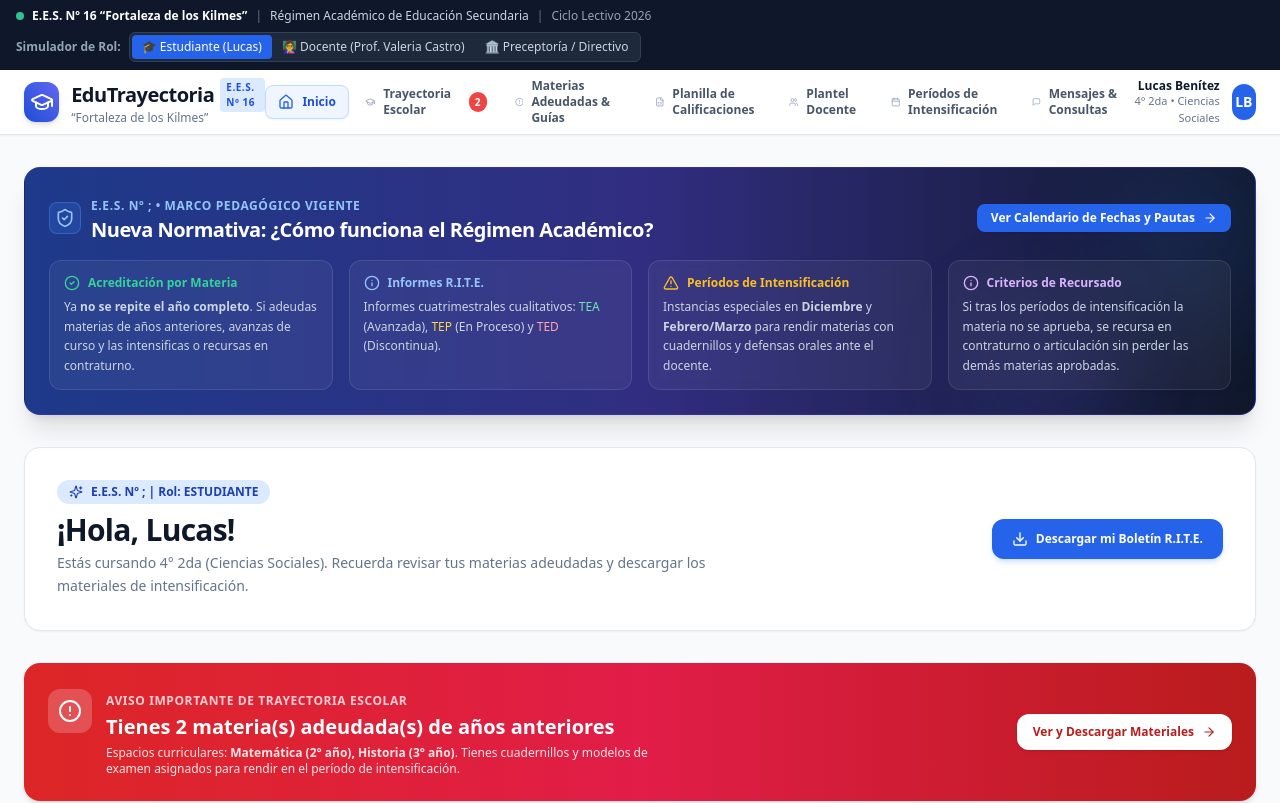
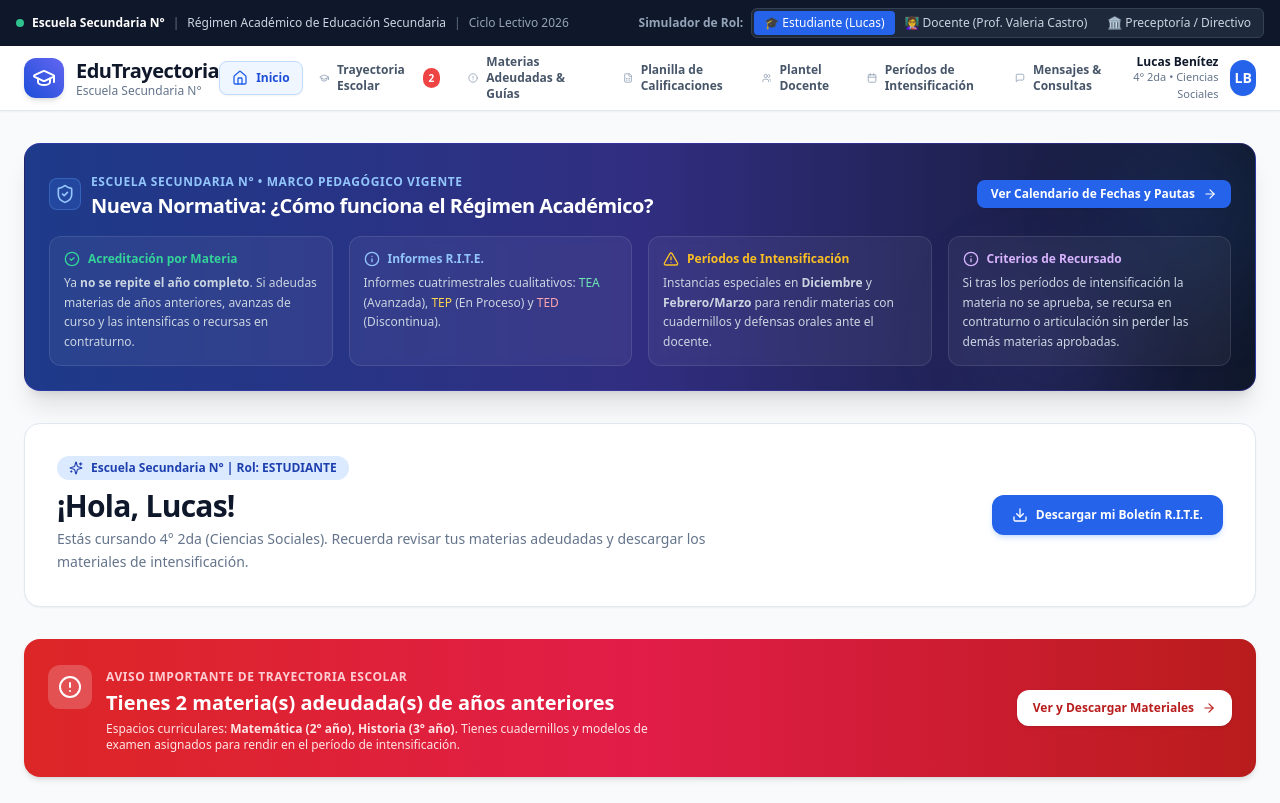
Before and after one commit to vacabrera2-beep/edutrayectoria-, a Next.js app: page / in a window 1280 px wide. Shown: the top 803 px of the page. Built offline with nearby package versions, Linux system fonts and the light colour scheme.

Commit message:
Add files via upload

```diff
--- a/src/app/calendario/page.tsx
+++ b/src/app/calendario/page.tsx
@@ -22,7 +22,7 @@ export default function CalendarioPage() {
     <div className="space-y-6">
       <div className="bg-white rounded-2xl p-6 border border-slate-200 shadow-sm">
         <div className="text-xs font-bold text-blue-700 uppercase tracking-wider mb-1">
-          E.E.S. Nº 16 &ldquo;Fortaleza de los Kilmes&rdquo;
+          Escuela Secundaria N°
         </div>
         <h1 className="text-2xl font-black text-slate-900">
           Calendario Académico Institucional 2026 / 2027
--- a/src/app/layout.tsx
+++ b/src/app/layout.tsx
@@ -4,8 +4,8 @@ import { AppProvider } from '@/context/AppContext';
 import Navbar from '@/components/Navbar';
 
 export const metadata: Metadata = {
-  title: 'E.E.S. Nº " | EduTrayectoria',
-  description: 'Sistema Institucional de Trayectorias Escolares y Régimen Académico - Escuela de Educación Secundaria Nº ".',
+  title: 'Escuela Secundaria N° | EduTrayectoria',
+  description: 'Sistema Institucional de Trayectorias Escolares y Régimen Académico - Escuela Secundaria N°.',
   authors: [{ name: 'Vanina Cabrera' }],
   creator: 'Vanina Cabrera',
 };
@@ -27,7 +27,7 @@ export default function RootLayout({
             <div className="max-w-7xl mx-auto px-4 flex flex-col sm:flex-row items-center justify-between gap-3 text-center sm:text-left">
               <div>
                 <p className="font-bold text-slate-800">
-                  Escuela de Educación Secundaria (E.E.S.) Nº  &ldquo;
+                  Escuela Secundaria N°
                 </p>
                 <p className="text-slate-500 text-[11px] mt-0.5">
                   Ciclo Lectivo 2026 • Registro Institucional de Trayectorias Educativas (R.I.T.E.)
--- a/src/app/page.tsx
+++ b/src/app/page.tsx
@@ -37,7 +37,7 @@ export default function HomePage() {
         <div>
           <div className="inline-flex items-center gap-2 px-3 py-1 rounded-full text-xs font-bold bg-blue-100 text-blue-800 mb-2">
             <Sparkles className="w-3.5 h-3.5" />
-            <span>E.E.S. Nº ; | Rol: {role.toUpperCase()}</span>
+            <span>Escuela Secundaria N° | Rol: {role.toUpperCase()}</span>
           </div>
           <h1 className="text-3xl font-black text-slate-900 tracking-tight">
             {role === 'estudiante'
--- a/src/components/BannerNormativa.tsx
+++ b/src/components/BannerNormativa.tsx
@@ -17,7 +17,7 @@ export default function BannerNormativa() {
             </span>
             <div>
               <span className="text-xs font-bold uppercase tracking-wider text-blue-300">
-                E.E.S. Nº ; • Marco Pedagógico Vigente
+                Escuela Secundaria N° • Marco Pedagógico Vigente
               </span>
               <h2 className="text-xl font-bold tracking-tight text-white">
                 Nueva Normativa: ¿Cómo funciona el Régimen Académico?
--- a/src/components/Navbar.tsx
+++ b/src/components/Navbar.tsx
@@ -59,7 +59,7 @@ export default function Navbar() {
           <div className="flex items-center gap-2">
             <span className="inline-block w-2 h-2 rounded-full bg-emerald-400 animate-pulse"></span>
             <span className="font-bold text-white">
-              E.E.S. Nº 16 &ldquo;Fortaleza de los Kilmes&rdquo;
+              Escuela Secundaria N°
             </span>
             <span className="hidden md:inline text-slate-500">|</span>
             <span className="hidden md:inline text-slate-300">
@@ -122,11 +122,8 @@ export default function Navbar() {
             <div>
               <div className="flex items-center gap-1.5">
                 <span className="font-black text-xl tracking-tight text-slate-900">EduTrayectoria</span>
-                <span className="px-1.5 py-0.5 text-[10px] font-bold bg-blue-100 text-blue-700 rounded uppercase tracking-wider">
-                  E.E.S. Nº 16
-                </span>
               </div>
-              <p className="text-xs font-medium text-slate-500 -mt-0.5">&ldquo;Fortaleza de los Kilmes&rdquo;</p>
+              <p className="text-xs font-medium text-slate-500 -mt-0.5">Escuela Secundaria N°</p>
             </div>
           </Link>
 
--- a/src/context/AppContext.tsx
+++ b/src/context/AppContext.tsx
@@ -216,7 +216,7 @@ export function AppProvider({ children }: { children: ReactNode }) {
   // Función para descargar un archivo real generado al vuelo
   const descargarMaterialArchivo = (material: MaterialEstudio) => {
     const contenido = `================================================================================
-ESCUELA DE EDUCACIÓN SECUNDARIA (E.E.S.) Nº 16 "FORTALEZA DE LOS KILMES"
+ESCUELA SECUNDARIA N°
 Plataforma Institucional EduTrayectoria - Ciclo Lectivo 2026
 Régimen Académico Marco - Período de Intensificación y Acreditación
 ================================================================================
@@ -256,7 +256,7 @@ PAUTAS FORMALES DE PRESENTACIÓN:
 - Entregar en mano al docente evaluador el primer día fijado en el cronograma oficial.
 
 ================================================================================
-Generado oficialmente por E.E.S. Nº 16 "Fortaleza de los Kilmes" - EduTrayectoria
+Generado oficialmente por Escuela Secundaria N° - EduTrayectoria
 ================================================================================`;
 
     const blob = new Blob([contenido], { type: 'text/plain;charset=utf-8' });
--- a/src/utils/exportPdf.ts
+++ b/src/utils/exportPdf.ts
@@ -17,7 +17,7 @@ export function exportarPlanillaNotasPDF(
   // Encabezado institucional
   doc.setFontSize(15);
   doc.setTextColor(30, 58, 138); // blue-900
-  doc.text('E.E.S. Nº 16 "FORTALEZA DE LOS KILMES" - PROVINCIA DE BUENOS AIRES', 14, 15);
+  doc.text('ESCUELA SECUNDARIA N° - PROVINCIA DE BUENOS AIRES', 14, 15);
 
   doc.setFontSize(10);
   doc.setTextColor(50, 50, 50);
@@ -125,7 +125,7 @@ export function exportarBoletinEstudiantePDF(estudiante: Estudiante) {
   // Encabezado
   doc.setFontSize(15);
   doc.setTextColor(30, 58, 138);
-  doc.text('E.E.S. Nº 16 "FORTALEZA DE LOS KILMES"', 105, 14, { align: 'center' });
+  doc.text('ESCUELA SECUNDARIA N°', 105, 14, { align: 'center' });
 
   doc.setFontSize(10);
   doc.setTextColor(55, 65, 81);
```
